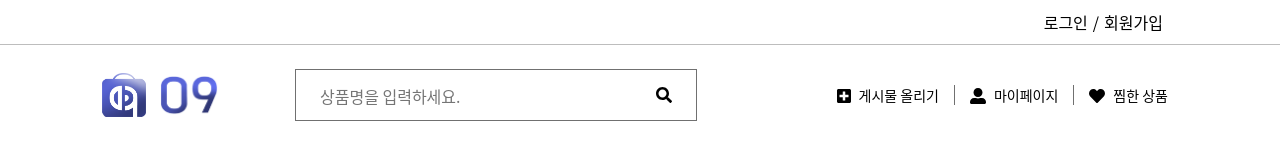
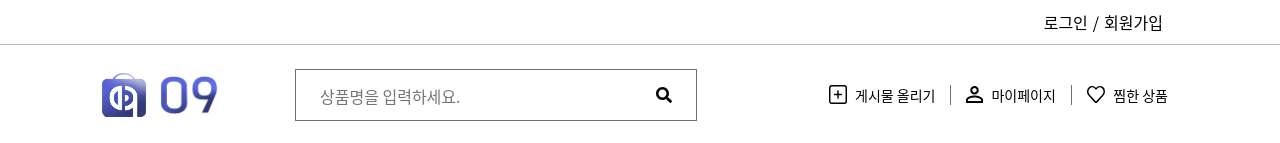
Before and after one commit to 09-Project/09-FrontEnd-Refactoring, a React (Create React App) app: page / in a window 1280 px wide. Shown: the top 143 px of the page. Built offline with nearby package versions, Linux system fonts and the light colour scheme; no server answers.

Commit message:
[추가] 세부 디테일 수정 및 리프레시 토큰 재발급 추가

```diff
--- a/src/App.tsx
+++ b/src/App.tsx
@@ -17,7 +17,7 @@ import Footer from './Components/footer';
 import { setMemberInfo } from './modules/redux/action/member';
 import ChangeProfile from './Pages/changeProfile';
 import { setAccessToken, setLogin } from './modules/redux/action/auth';
-import './functions/refreshToken'
+// import './functions/refreshToken'
 const App: React.FC = () => {
   const dispatch = useDispatch();
   useEffect(() => {
--- a/src/Components/Header/HeaderBottom/HeaderNav.tsx
+++ b/src/Components/Header/HeaderBottom/HeaderNav.tsx
@@ -1,15 +1,16 @@
 import React from 'react';
 import * as S from './styles';
-import { FontAwesomeIcon } from '@fortawesome/react-fontawesome'
-import { faPlusSquare, faUserAlt, faHeart } from '@fortawesome/free-solid-svg-icons'
 import { Link } from 'react-router-dom';
+import plus from '../../../assets/images/Icon_plus.svg'
+import profile from '../../../assets/images/Icon_person-outline.svg'
+import blackHeart from '../../../assets/images/Icon_black_heart.svg'
 const HeaderNav = () => {
     return (
         <S.NavWrapper>
             <Link to="/upload">
                 <S.NavA>
                     <li>
-                        <i><FontAwesomeIcon icon={faPlusSquare} /></i>
+                        <i><img src={plus} alt="" /></i>
                         <p>게시물 올리기</p>
                     </li>
                 </S.NavA>
@@ -18,7 +19,7 @@ const HeaderNav = () => {
             <Link to="/profile?page=my_page&type=ing">
                 <S.NavA>
                     <li>
-                        <i><FontAwesomeIcon icon={faUserAlt} /></i>
+                        <i><img src={profile} alt="" /></i>
                         <p>마이페이지</p>
                     </li>
                 </S.NavA>
@@ -27,7 +28,7 @@ const HeaderNav = () => {
             <Link to="/profile?page=my_page&type=wish">
                 <S.NavA>
                     <li>
-                        <i><FontAwesomeIcon icon={faHeart} /></i>
+                        <i><img src={blackHeart} alt="" /></i>
                         <p>찜한 상품</p>
                     </li>
                 </S.NavA>
--- a/src/Components/Header/HeaderBottom/styles.tsx
+++ b/src/Components/Header/HeaderBottom/styles.tsx
@@ -1,8 +1,8 @@
 import styled from "styled-components";
 interface Styles {
-    img : any;
-    isMain? : boolean;
-    margin? : number;
+    img: any;
+    isMain?: boolean;
+    margin?: number;
 }
 export const HeaderBottomWrapper = styled.section`
     width: 100%;
@@ -30,10 +30,10 @@ export const LogoNSymbol = styled.div`
     display: flex;
 `
 export const Logo = styled.div`
-    width: ${(props:Styles) => props.isMain ? '66' : '44'}px;
+    width: ${(props: Styles) => props.isMain ? '66' : '44'}px;
     height: 44px;
-    margin-right: ${(props:Styles)=>props.margin}px;
-    background-image: url(${(props:Styles)=>props.img});
+    margin-right: ${(props: Styles) => props.margin}px;
+    background-image: url(${(props: Styles) => props.img});
     background-repeat: no-repeat;
     background-size: contain;
 `
@@ -69,6 +69,10 @@ export const NavA = styled.a`
         display: flex;
         align-items: center;
         padding: 0 15px;
+        > i {
+            display: flex;
+            align-items: center;
+        }
         > p{
             margin-left: 8px;
             font-size: 14px;
--- a/src/Components/Header/HeaderTop.tsx
+++ b/src/Components/Header/HeaderTop.tsx
@@ -1,4 +1,4 @@
-import React from 'react';
+import React, { useEffect } from 'react';
 import { useDispatch, useSelector } from 'react-redux';
 import { Link } from 'react-router-dom';
 import styled from 'styled-components';
--- a/src/Components/LoginModal/index.tsx
+++ b/src/Components/LoginModal/index.tsx
@@ -44,7 +44,7 @@ function LoginModal() {
             dispatch(setLogin(true))
             dispatch(setModalOff())
             dispatch(setAccessToken(res.data.access_token))
-            setTimeout(onSilentRefresh, JWT_EXPIRE_TIME - 7000);
+            setTimeout(onSilentRefresh, JWT_EXPIRE_TIME - 60000);
             history.push('/')
         })
     }
--- a/src/functions/refreshToken/index.ts
+++ b/src/functions/refreshToken/index.ts
@@ -1,29 +1,3 @@
-// axiosApiInstance.interceptors.response.use((response) => {
-//     return response
-//   }, async function (error) {
-//     const originalRequest = error.config;
-//     console.log(originalRequest)
-//     if (error.response.status === 401 && !originalRequest._retry) {
-//       console.log('토큰 만료')
-//       originalRequest._retry = true;
-//       const userAccessToekn = localStorage.getItem('access_toke');
-//       const access_token = await onSilentRefresh(userAccessToekn); // 새로운 access_token
-//       if(userAccessToekn){
-//         originalRequest.headers['Authorization'] = 'Bearer ' + access_token;
-//         localStorage.setItem('access_token', JSON.stringify(access_token));
-//       }
-//       return axios(originalRequest);
-//     }
-//     return Promise.reject(error);
-// });
-// const onSilentRefresh = (accessToken:string|null) => {
-//     axios.put(API_HOST + '/auth/reissue',{
-//       header:{'x-refresh-token' : `${accessToken}`}
-//     }).then((res)=>{
-//         return res.data.access_token;
-//     })
-// }
-
 import axios, { AxiosResponse } from 'axios';
 import { API_HOST } from '../../constant/api';
 import { JWT_EXPIRE_TIME } from '../../constant/jwt_expiri_time';
@@ -41,4 +15,5 @@ export const onLoginSuccess = (res: AxiosResponse<any, any>) => {
     localStorage.setItem("access_token", res.data.access_token);
     localStorage.setItem("refresh_token", res.data.refresh_token);
     axios.defaults.headers.common['Authorization'] = `Bearer ${res.data.access_token}`;
+    setTimeout(onSilentRefresh, JWT_EXPIRE_TIME - 60000);
 }
```
